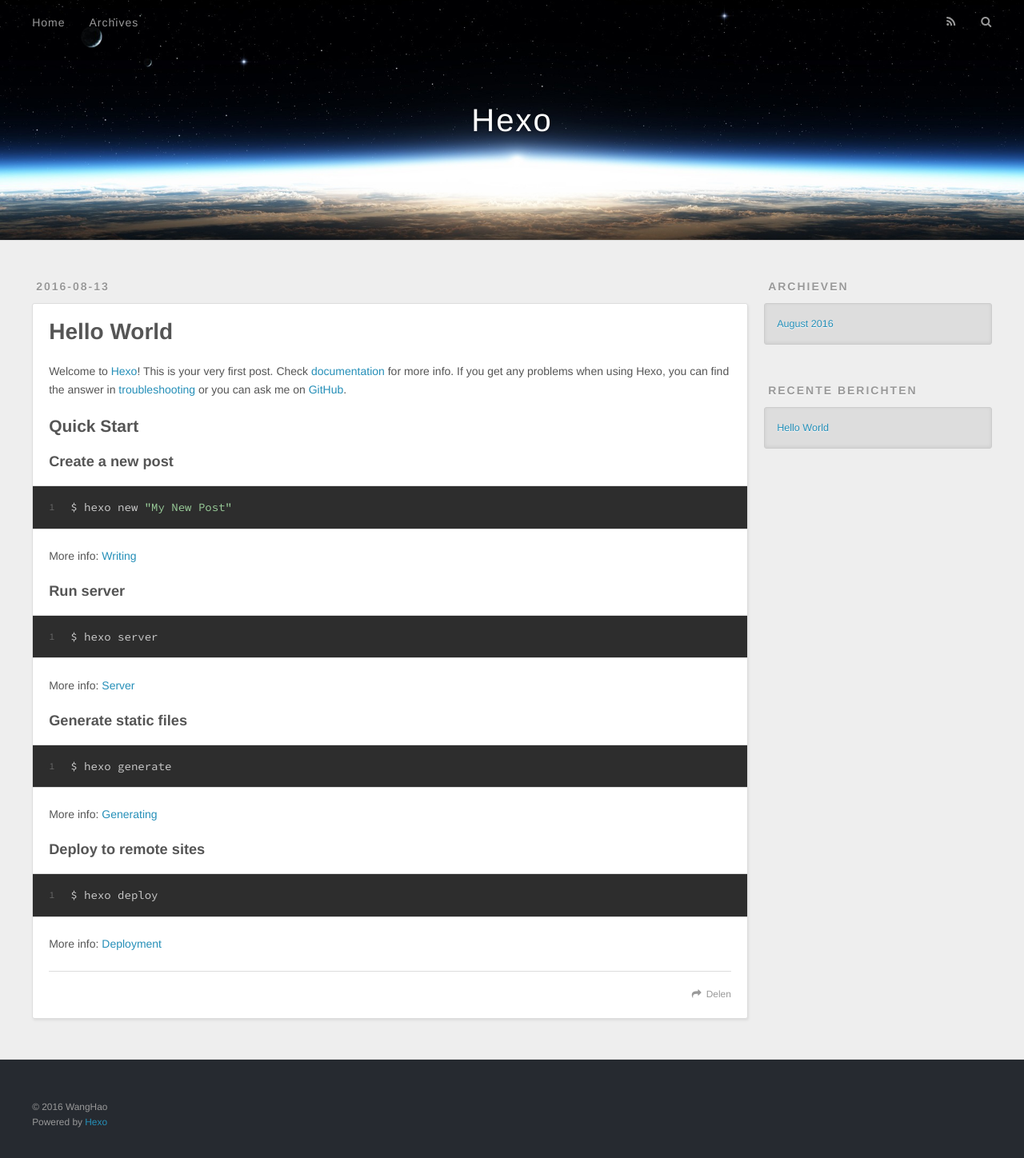
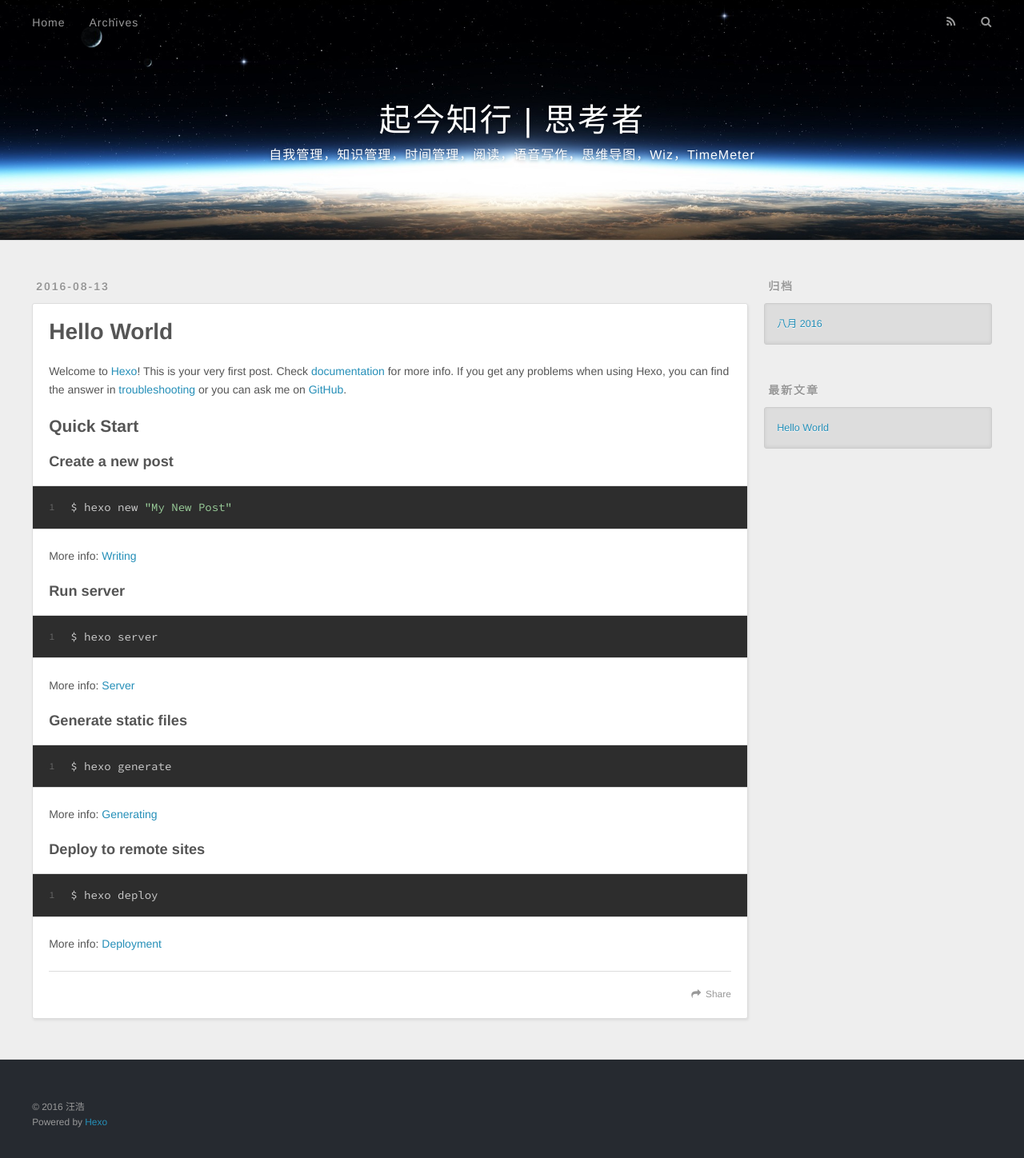
Before and after one commit to MaskHao/MaskHao.github.io, a plain HTML site: page index.html in a window 1280 px wide. Shown: the whole page at 80% size. Drawn offline with nearby package versions, Linux system fonts and the light colour scheme.

Commit message:
Site updated: 2016-08-13 17:43:35

```diff
--- a/index.html
+++ b/index.html
@@ -3,16 +3,19 @@
 <head>
   <meta charset="utf-8">
 
-  <title>Hexo</title>
+  <title>起今知行 | 思考者</title>
   <meta name="viewport" content="width=device-width, initial-scale=1, maximum-scale=1">
-  <meta property="og:type" content="website">
-<meta property="og:title" content="Hexo">
+  <meta name="description" content="知识管理，时间管理，自我管理，阅读，语音写作，思维导图，Wiz，TimeMeter">
+<meta property="og:type" content="website">
+<meta property="og:title" content="起今知行 | 思考者">
 <meta property="og:url" content="http://yoursite.com/index.html">
-<meta property="og:site_name" content="Hexo">
+<meta property="og:site_name" content="起今知行 | 思考者">
+<meta property="og:description" content="知识管理，时间管理，自我管理，阅读，语音写作，思维导图，Wiz，TimeMeter">
 <meta name="twitter:card" content="summary">
-<meta name="twitter:title" content="Hexo">
+<meta name="twitter:title" content="起今知行 | 思考者">
+<meta name="twitter:description" content="知识管理，时间管理，自我管理，阅读，语音写作，思维导图，Wiz，TimeMeter">
 
-    <link rel="alternate" href="/atom.xml" title="Hexo" type="application/atom+xml">
+    <link rel="alternate" href="/atom.xml" title="起今知行 | 思考者" type="application/atom+xml">
 
 
     <link rel="icon" href="/favicon.png">
@@ -33,8 +36,12 @@
   <div id="header-outer" class="outer">
     <div id="header-title" class="inner">
       <h1 id="logo-wrap">
-        <a href="/" id="logo">Hexo</a>
+        <a href="/" id="logo">起今知行 | 思考者</a>
       </h1>
+
+        <h2 id="subtitle-wrap">
+          <a href="/" id="subtitle">自我管理，知识管理，时间管理，阅读，语音写作，思维导图，Wiz，TimeMeter</a>
+        </h2>
 
     </div>
     <div id="header-inner" class="inner">
@@ -50,7 +57,7 @@
 
           <a id="nav-rss-link" class="nav-icon" href="/atom.xml" title="RSS Feed"></a>
 
-        <a id="nav-search-btn" class="nav-icon" title="Zoeken"></a>
+        <a id="nav-search-btn" class="nav-icon" title="搜索"></a>
       </nav>
       <div id="search-form-wrap">
         <form action="//google.com/search" method="get" accept-charset="UTF-8" class="search-form"><input type="search" name="q" results="0" class="search-form-input" placeholder="Search"><button type="submit" class="search-form-submit">&#xF002;</button><input type="hidden" name="sitesearch" value="http://yoursite.com"></form>
@@ -96,7 +103,7 @@
 
     </div>
     <footer class="article-footer">
-      <a data-url="http://yoursite.com/2016/08/13/hello-world/" data-id="cirszmwg80000cr1ra7fspp0y" class="article-share-link">Delen</a>
+      <a data-url="http://yoursite.com/2016/08/13/hello-world/" data-id="cirszt4o50000dp1r0kwosyw7" class="article-share-link">Share</a>
 
 
     </footer>
@@ -121,9 +128,9 @@
 
 
   <div class="widget-wrap">
-    <h3 class="widget-title">Archieven</h3>
+    <h3 class="widget-title">归档</h3>
     <div class="widget">
-      <ul class="archive-list"><li class="archive-list-item"><a class="archive-list-link" href="/archives/2016/08/">August 2016</a></li></ul>
+      <ul class="archive-list"><li class="archive-list-item"><a class="archive-list-link" href="/archives/2016/08/">八月 2016</a></li></ul>
     </div>
   </div>
 
@@ -131,7 +138,7 @@
 
 
   <div class="widget-wrap">
-    <h3 class="widget-title">Recente berichten</h3>
+    <h3 class="widget-title">最新文章</h3>
     <div class="widget">
       <ul>
 
@@ -151,7 +158,7 @@
 
   <div class="outer">
     <div id="footer-info" class="inner">
-      &copy; 2016 WangHao<br>
+      &copy; 2016 汪浩<br>
       Powered by <a href="http://hexo.io/" target="_blank">Hexo</a>
     </div>
   </div>
```
Also changed, not shown: 2016/08/13/hello-world/index.html (+14 -10 lines), archives/2016/08/index.html (+20 -13 lines), archives/2016/index.html (+20 -13 lines), archives/index.html (+20 -13 lines).
